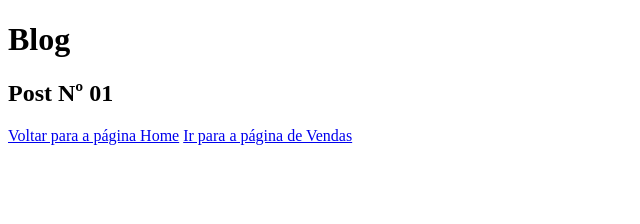
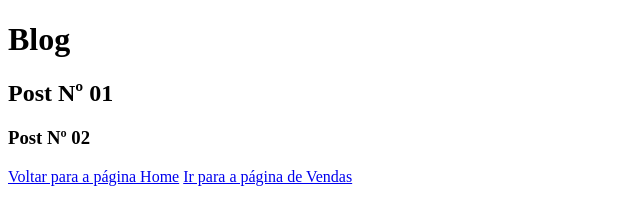
Before and after one commit to TannysonM/Site-de-Vendas, a plain HTML site: page blog.html in a window 1280 px wide. Shown: the whole page, without its empty margins (0-640 px from the left). Drawn offline with Linux system fonts and the light colour scheme.

Commit message:
acrescentando segundo post

```diff
--- a/blog.html
+++ b/blog.html
@@ -8,6 +8,7 @@
 <body>
     <h1>Blog</h1>
     <h2>Post Nº 01</h2>
+    <h3>Post Nº 02</h3>
     <a href="index.html" class="">Voltar para a página Home</a>
     <a href="vendas.html" class="">Ir para a página de Vendas</a>
 </body>
```
